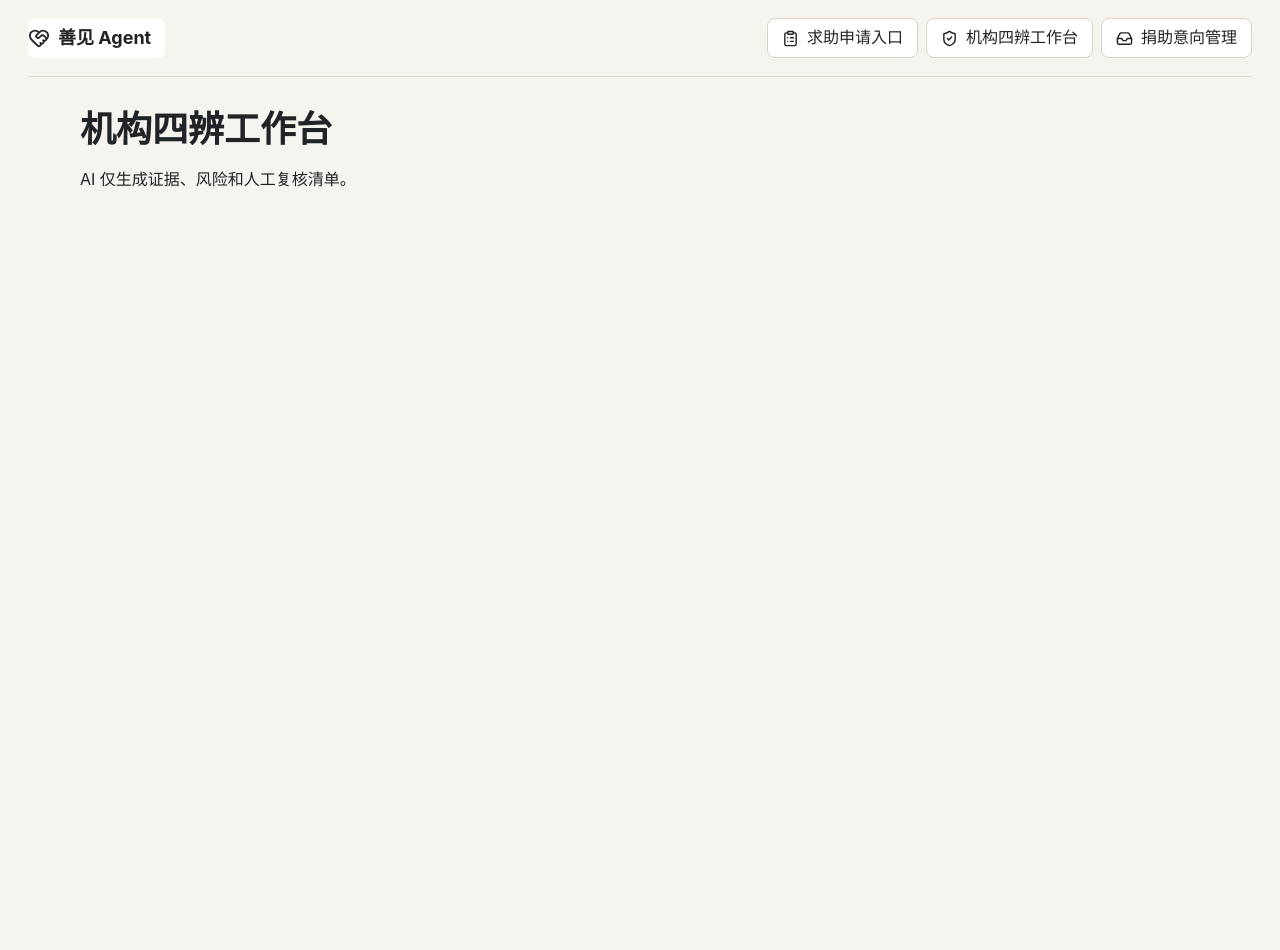
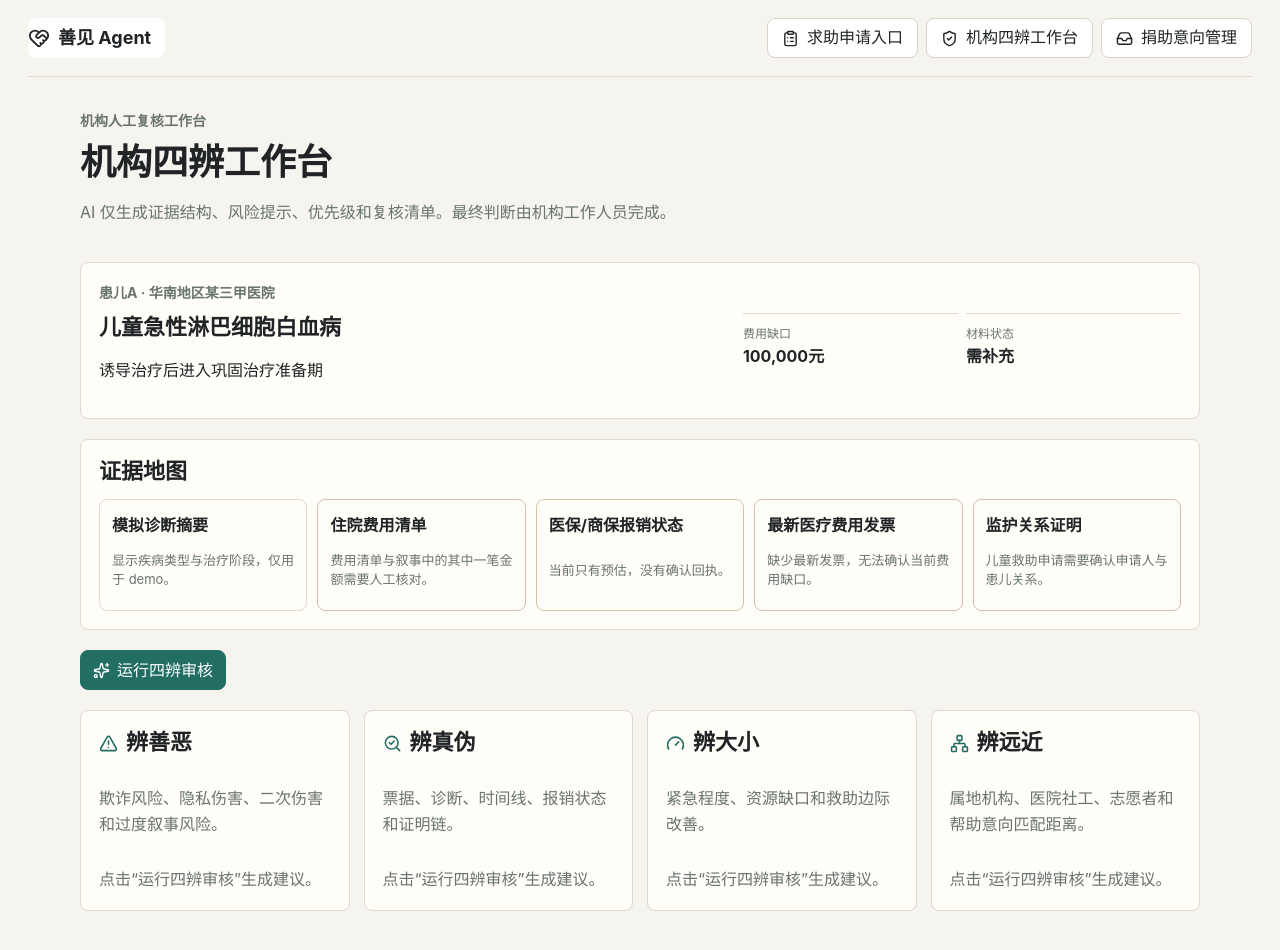
Before and after one commit to jackychanisnotme/shanjian-agent, a React (Vite) app in the folder shanjian-agent/: page / in a window 1280 px wide. Both pictures are taken after a click on the button "机构四辨工作台". Shown: the top 950 px of the page. Before the commit the page ends 800 px from the top, so only its background shows below. Built offline with nearby package versions, Linux system fonts and the light colour scheme.

Commit message:
feat: add four-discernment workbench

```diff
--- a/shanjian-agent/src/App.tsx
+++ b/shanjian-agent/src/App.tsx
@@ -4,6 +4,7 @@ import type { ViewKey } from './app/navigation';
 import { AppShell } from './components/AppShell';
 import { AidApplicationEntry } from './components/AidApplicationEntry';
 import { ComplianceNotice } from './components/ComplianceNotice';
+import { FourDiscernmentWorkbench } from './components/FourDiscernmentWorkbench';
 import { MetricStrip } from './components/MetricStrip';
 import { ProjectCard } from './components/ProjectCard';
 import { ProjectDetail } from './components/ProjectDetail';
@@ -66,10 +67,10 @@ export default function App() {
       )}
 
       {view === 'workbench' && (
-        <section className="view-panel" aria-labelledby="workbench-title">
-          <h1 id="workbench-title">机构四辨工作台</h1>
-          <p>AI 仅生成证据、风险和人工复核清单。</p>
-        </section>
+        <FourDiscernmentWorkbench
+          application={state.applications[0]}
+          onDecision={(latestDecision) => setState((current) => ({ ...current, latestDecision }))}
+        />
       )}
 
       {view === 'intentions' && (
--- /dev/null
+++ b/shanjian-agent/src/components/FourDiscernmentWorkbench.tsx
@@ -0,0 +1,148 @@
+import { AlertTriangle, Gauge, Network, SearchCheck, ShieldCheck, Sparkles } from 'lucide-react';
+import { useState } from 'react';
+import { runFourDiscernment } from '../domain/agents';
+import type { AidApplication, FourDiscernmentReport, ReviewDecision } from '../domain/types';
+
+interface FourDiscernmentWorkbenchProps {
+  application: AidApplication;
+  onDecision?: (decision: ReviewDecision) => void;
+}
+
+const panelMeta = [
+  { key: 'goodAndHarm', title: '辨善恶', icon: AlertTriangle, note: '欺诈风险、隐私伤害、二次伤害和过度叙事风险。' },
+  { key: 'truth', title: '辨真伪', icon: SearchCheck, note: '票据、诊断、时间线、报销状态和证明链。' },
+  { key: 'scale', title: '辨大小', icon: Gauge, note: '紧急程度、资源缺口和救助边际改善。' },
+  { key: 'proximity', title: '辨远近', icon: Network, note: '属地机构、医院社工、志愿者和帮助意向匹配距离。' },
+] as const;
+
+const decisionLabels: Array<{ decision: ReviewDecision; label: string }> = [
+  { decision: 'request_materials', label: '要求补充材料' },
+  { decision: 'reject', label: '拒绝' },
+  { decision: 'approve_display', label: '批准展示' },
+  { decision: 'offline_follow_up', label: '线下跟进' },
+];
+
+export function FourDiscernmentWorkbench({ application, onDecision }: FourDiscernmentWorkbenchProps) {
+  const [report, setReport] = useState<FourDiscernmentReport | null>(null);
+  const [decision, setDecision] = useState<ReviewDecision | null>(null);
+
+  function chooseDecision(nextDecision: ReviewDecision) {
+    setDecision(nextDecision);
+    onDecision?.(nextDecision);
+  }
+
+  return (
+    <section className="view-panel module-page" aria-labelledby="workbench-title">
+      <div className="module-heading">
+        <p className="eyebrow">机构人工复核工作台</p>
+        <h1 id="workbench-title">机构四辨工作台</h1>
+        <p>AI 仅生成证据结构、风险提示、优先级和复核清单。最终判断由机构工作人员完成。</p>
+      </div>
+
+      <section className="case-summary" aria-label="待审案例摘要">
+        <div>
+          <p className="eyebrow">{application.patientAlias} · {application.hospitalRegion}</p>
+          <h2>{application.disease}</h2>
+          <p>{application.treatmentStage}</p>
+        </div>
+        <dl className="compact-stats">
+          <div>
+            <dt>费用缺口</dt>
+            <dd>{application.remainingGap.toLocaleString('zh-CN')}元</dd>
+          </div>
+          <div>
+            <dt>材料状态</dt>
+            <dd>需补充</dd>
+          </div>
+        </dl>
+      </section>
+
+      <section className="evidence-map" aria-label="证据地图">
+        <h2>证据地图</h2>
+        <div className="evidence-list">
+          {application.evidence.map((item) => (
+            <div className={`evidence-item status-${item.status}`} key={item.id}>
+              <strong>{item.label}</strong>
+              <span>{item.note}</span>
+            </div>
+          ))}
+        </div>
+      </section>
+
+      <button className="primary-button form-submit" type="button" onClick={() => setReport(runFourDiscernment(application))}>
+        <Sparkles aria-hidden="true" size={17} />
+        运行四辨审核
+      </button>
+
+      <section className="discernment-grid" aria-label="四辨输出">
+        {panelMeta.map((panel) => {
+          const Icon = panel.icon;
+          return (
+            <article className="discernment-panel" key={panel.key}>
+              <div className="section-title-row">
+                <Icon aria-hidden="true" size={19} />
+                <h2>{panel.title}</h2>
+              </div>
+              <p className="muted">{panel.note}</p>
+              {renderPanelBody(panel.key, report)}
+            </article>
+          );
+        })}
+      </section>
+
+      {report && (
+        <section className="result-panel" aria-label="人工复核清单">
+          <div className="section-title-row">
+            <ShieldCheck aria-hidden="true" size={19} />
+            <h2>人工复核 checklist</h2>
+          </div>
+          <ul className="plain-list">
+            {report.humanChecklist.map((item) => (
+              <li key={item}>{item}</li>
+            ))}
+          </ul>
+          <div className="decision-row" aria-label="人工决策按钮">
+            {decisionLabels.map((item) => (
+              <button className="secondary-button" key={item.decision} type="button" onClick={() => chooseDecision(item.decision)}>
+                {item.label}
+              </button>
+            ))}
+          </div>
+          {decision === 'approve_display' && <p className="review-note">已生成脱敏项目卡片，仍需机构工作人员最终确认后公开。</p>}
+        </section>
+      )}
+    </section>
+  );
+}
+
+function renderPanelBody(key: (typeof panelMeta)[number]['key'], report: FourDiscernmentReport | null) {
+  if (!report) return <p className="pending-copy">点击“运行四辨审核”生成建议。</p>;
+
+  if (key === 'goodAndHarm') {
+    return <RiskList items={report.goodAndHarm.map((risk) => `${risk.label}：${risk.evidence}`)} />;
+  }
+
+  if (key === 'truth') {
+    return <RiskList items={report.truth.map((risk) => `${risk.label}：${risk.evidence}`)} />;
+  }
+
+  if (key === 'scale') {
+    return (
+      <p>
+        紧急程度：{report.scale.urgency}；资源缺口：{report.scale.resourceGap.toLocaleString('zh-CN')}元。{report.scale.rationale}
+      </p>
+    );
+  }
+
+  return <RiskList items={report.proximity} />;
+}
+
+function RiskList({ items }: { items: string[] }) {
+  return (
+    <ul className="plain-list">
+      {items.map((item) => (
+        <li key={item}>{item}</li>
+      ))}
+    </ul>
+  );
+}
--- a/shanjian-agent/src/styles/global.css
+++ b/shanjian-agent/src/styles/global.css
@@ -499,6 +499,79 @@ h3 {
   grid-template-columns: repeat(2, minmax(0, 1fr));
 }
 
+.case-summary,
+.evidence-map,
+.discernment-panel {
+  background: var(--panel);
+  border: 1px solid var(--border);
+  border-radius: 8px;
+  padding: 18px;
+}
+
+.case-summary {
+  align-items: center;
+  display: grid;
+  gap: 18px;
+  grid-template-columns: minmax(0, 1fr) minmax(260px, 0.7fr);
+}
+
+.evidence-map {
+  display: grid;
+  gap: 14px;
+}
+
+.evidence-list {
+  display: grid;
+  gap: 10px;
+  grid-template-columns: repeat(5, minmax(0, 1fr));
+}
+
+.evidence-item {
+  border: 1px solid var(--border);
+  border-radius: 8px;
+  display: grid;
+  gap: 6px;
+  min-height: 112px;
+  padding: 12px;
+}
+
+.evidence-item span {
+  color: var(--muted);
+  font-size: 13px;
+  line-height: 1.5;
+}
+
+.status-missing,
+.status-conflicting {
+  border-color: rgba(159, 63, 52, 0.35);
+}
+
+.status-needs_manual_check {
+  border-color: rgba(138, 100, 29, 0.38);
+}
+
+.discernment-grid {
+  display: grid;
+  gap: 14px;
+  grid-template-columns: repeat(4, minmax(0, 1fr));
+}
+
+.discernment-panel {
+  display: grid;
+  gap: 12px;
+}
+
+.pending-copy {
+  color: var(--muted);
+  margin: 0;
+}
+
+.decision-row {
+  display: flex;
+  flex-wrap: wrap;
+  gap: 8px;
+}
+
 @media (max-width: 720px) {
   .app-root {
     padding: 0 16px 36px;
@@ -526,6 +599,9 @@ h3 {
   }
 
   .form-grid,
+  .case-summary,
+  .discernment-grid,
+  .evidence-list,
   .metric-strip,
   .home-grid,
   .detail-layout,
```
Also changed, not shown: 3 other files (tests, documents, lock files or other folders).
